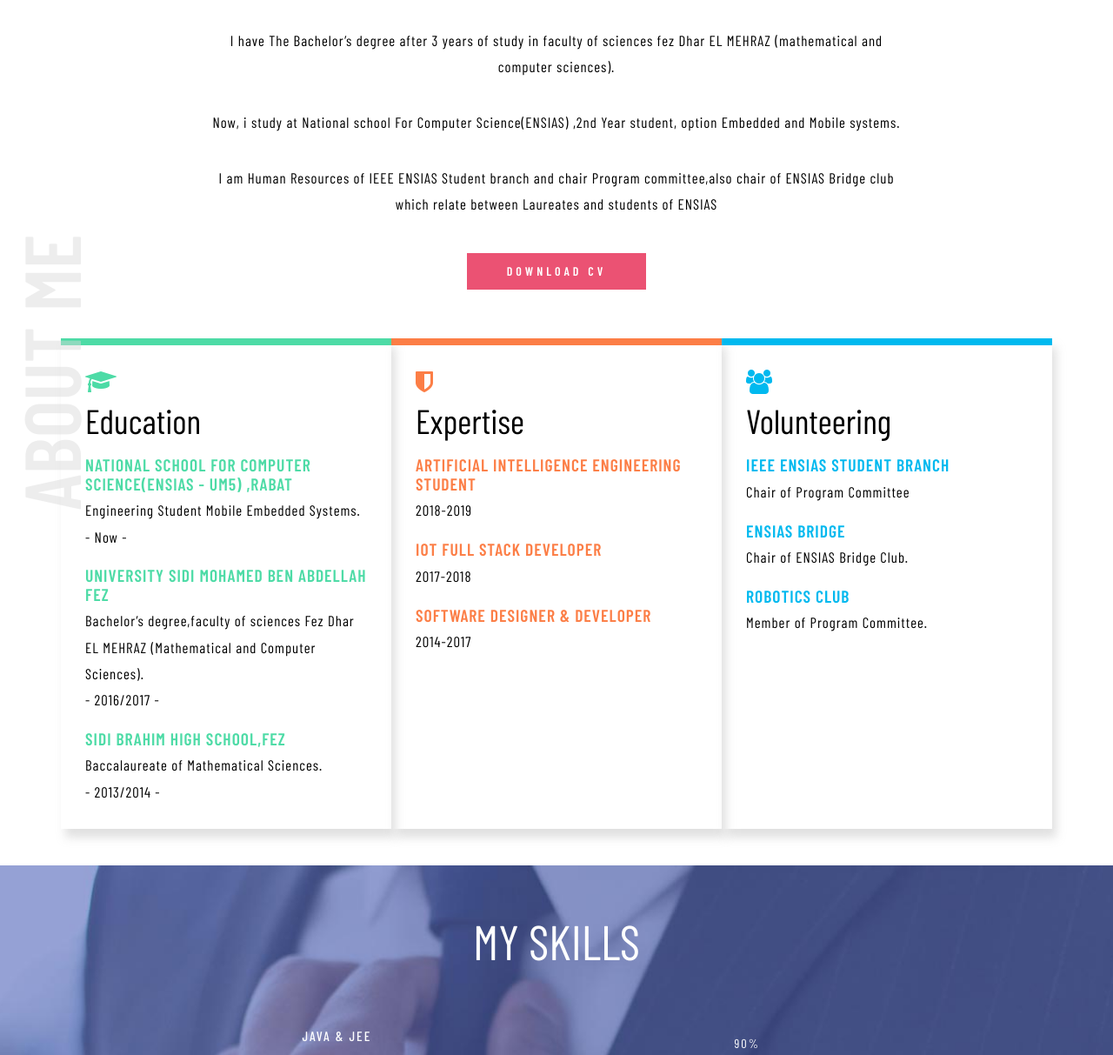
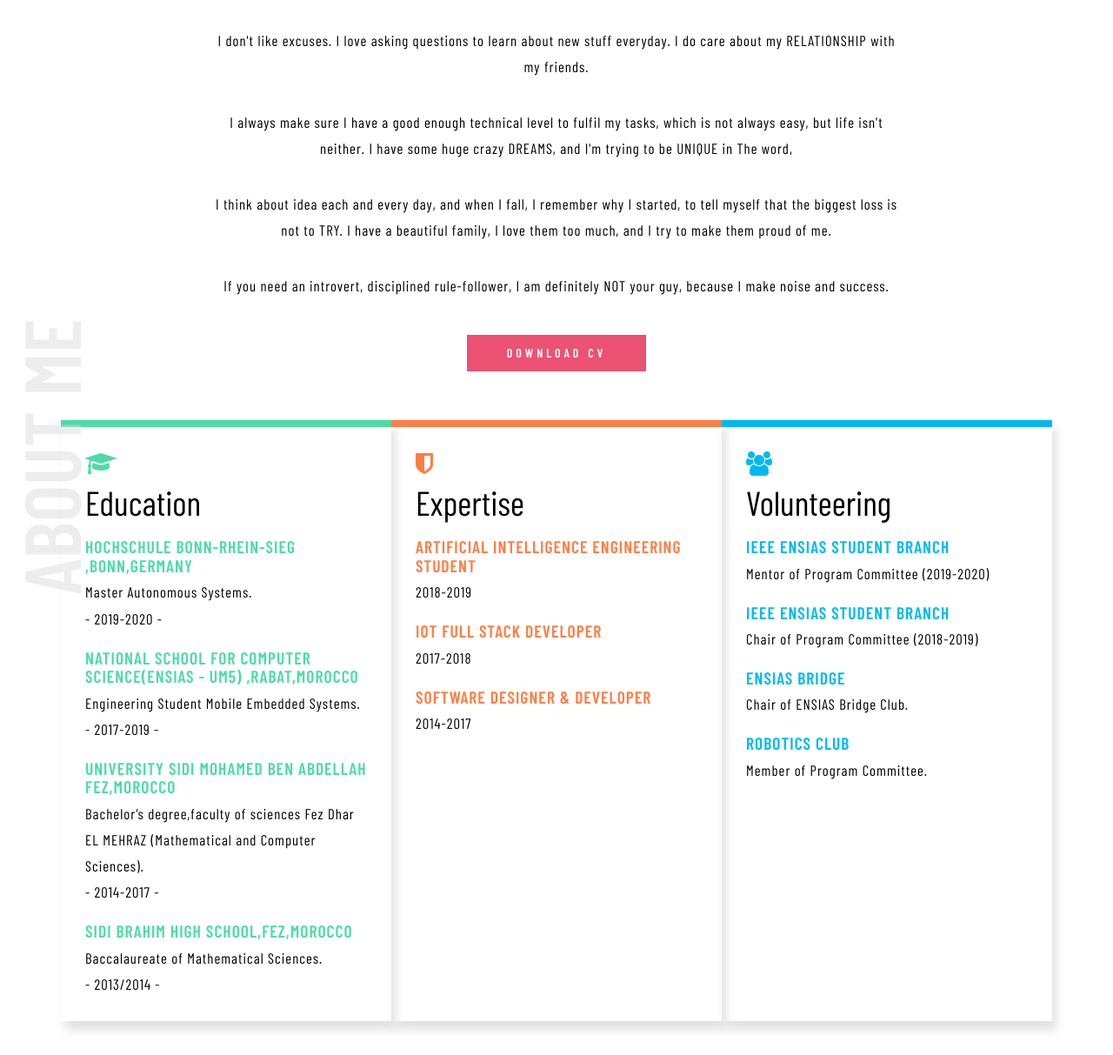
Before and after one commit to jamali005/jamali005.github.io, a plain HTML site: page index.html in a window 1280 px wide. Shown: the part 969-2182 px from the top of the page at 87% size. Drawn offline with nearby package versions, Linux system fonts and the light colour scheme; a web font is replaced by a local one.

Commit message:
last update 13-10-2019

```diff
--- a/index.html
+++ b/index.html
@@ -1,9 +1,4 @@
-<!--
-Author: W3layouts
-Author URL: http://w3layouts.com
-License: Creative Commons Attribution 3.0 Unported
-License URL: http://creativecommons.org/licenses/by/3.0/
--->
+
 <!DOCTYPE html>
 <html lang="zxx">
 
@@ -53,9 +48,9 @@ License URL: http://creativecommons.org/licenses/by/3.0/
 				<div class="header-bottom">
 					<div class="col-md-4 col-sm-4 header-left">
 						<span class="fa fa-envelope-o icon" aria-hidden="true"></span>
-						<a href="mailto:hatim.jamali@ieee.org">hatim.jamali.ensias@gmail.com</a><br>
+						<a href="mailto:hatim.jamali.ensias@gmail.com">hatim.jamali.ensias@gmail.com</a><br>
 						<span class="fa fa-envelope-o icon" aria-hidden="true"></span>
-						<a href="mailto:hatim.jamali@ieee.org">hatim.jamali@ieee.org</a>
+						<a href="mailto:hatim.jamali@outlook.com">hatim.jamali@outlook.com</a>
 
 					</div>
 					<div class="col-md-4 col-sm-4 logo">
@@ -66,7 +61,7 @@ License URL: http://creativecommons.org/licenses/by/3.0/
 					</div>
 					<div class="col-md-4 col-sm-4 header-right">
 						<span class="fa fa-phone icon" aria-hidden="true"></span>
-						<p>+212620426455</p>
+						<p>+49 178 507 4970</p>
 					</div>
 					<div class="clearfix"></div>
 				</div>
@@ -133,12 +128,12 @@ License URL: http://creativecommons.org/licenses/by/3.0/
 		<div class="container">
 			<h4 class="sec-title">profile</h4>
 			<div class="main-about-grid text-center">
-				<p> I have The Bachelor’s degree after 3 years of study in faculty of sciences fez Dhar EL MEHRAZ (mathematical and computer sciences).</p>
-				<p>Now, i study at National school For Computer Science(ENSIAS) ,2nd Year student, option Embedded and Mobile systems.</p>
-				<p>I am Human Resources of IEEE ENSIAS Student branch and chair Program committee,also chair of ENSIAS Bridge club which relate between Laureates and students of ENSIAS</p>
+				<p>I don't like excuses. I love asking questions to learn about new stuff everyday. I do care about my RELATIONSHIP with my friends.</p> <p>I always make sure I have a good enough technical level to fulfil my tasks, which is not always easy, but life isn't neither. I have some huge crazy DREAMS, and I'm trying to be UNIQUE in The word,
+					<p> I think about idea each and every day, and when I fall, I remember why I started, to tell myself that the biggest loss is not to TRY. I have a beautiful family, I love them too much, and I try to make them proud of me.</p>
+<p>						If you need an introvert, disciplined rule-follower, I am definitely NOT your guy, because I make noise and success.</p>
 				<ul class="about-list">
 					<li>
-						<a href="Resources\CV.pdf" class="wthree- about-link">download cv</a>
+						<a href="Resources\Hatim_Jamali4.pdf" class="wthree- about-link">download cv</a>
 					</li>
 				</ul>
 			</div>
@@ -147,11 +142,14 @@ License URL: http://creativecommons.org/licenses/by/3.0/
 					<div class="ab1 main-about-grid1">
 						<span class="fa fa-graduation-cap  wthree-title-list" aria-hidden="true"></span>
 						<h4 class="aboutbtm-head">Education</h4>
-						<h5>National school For Computer Science(ENSIAS - UM5) ,Rabat</h5>
-						<p>Engineering Student Mobile Embedded Systems.<br />- Now -</p>
-						<h5>University Sidi Mohamed Ben Abdellah Fez</h5>
-						<p>Bachelor’s degree,faculty of sciences Fez Dhar EL MEHRAZ (Mathematical and Computer Sciences).<br />- 2016/2017 -</p>
-						<h5>Sidi Brahim High School,FEZ</h5>
+
+						<h5>Hochschule Bonn-Rhein-Sieg ,Bonn,Germany</h5>
+						<p>Master Autonomous Systems.<br />- 2019-2020 -</p>
+						<h5>National School For Computer Science(ENSIAS - UM5) ,Rabat,Morocco</h5>
+						<p>Engineering Student Mobile Embedded Systems.<br />- 2017-2019 -</p>
+						<h5>University Sidi Mohamed Ben Abdellah Fez,Morocco</h5>
+						<p>Bachelor’s degree,faculty of sciences Fez Dhar EL MEHRAZ (Mathematical and Computer Sciences).<br />- 2014-2017 -</p>
+						<h5>Sidi Brahim High School,FEZ,Morocco</h5>
 						<p>Baccalaureate of Mathematical Sciences.<br />- 2013/2014 -</p>
 					</div>
 					<div class="ab1 main-about-grid2">
@@ -170,7 +168,9 @@ License URL: http://creativecommons.org/licenses/by/3.0/
 						<span class="fa fa-users" aria-hidden="true"></span>
 						<h4 class="aboutbtm-head">volunteering</h4>
 						<h5>IEEE ENSIAS Student Branch </h5>
-						<p>Chair of Program Committee </p>
+						<p>Mentor of Program Committee (2019-2020) </p>
+						<h5>IEEE ENSIAS Student Branch </h5>
+						<p>Chair of Program Committee (2018-2019)</p>
 						<h5>ENSIAS Bridge</h5>
 						<p>Chair of ENSIAS Bridge Club.</p>
 						<h5>ROBOTICS Club</h5>
@@ -491,7 +491,7 @@ I guess we will never find anyone as good as Hatim in social life or in the prof
 			<h4>follow me</h4>
 			<ul>
 				<li>
-					<a href="https://web.facebook.com/hatim.jamali.12979">
+					<a href="https://www.facebook.com/hatim.jam.507">
 						<span class="fa fa-facebook icon_facebook"></span>
 					</a>
 				</li>
```
Also changed, not shown: 1 other file.
